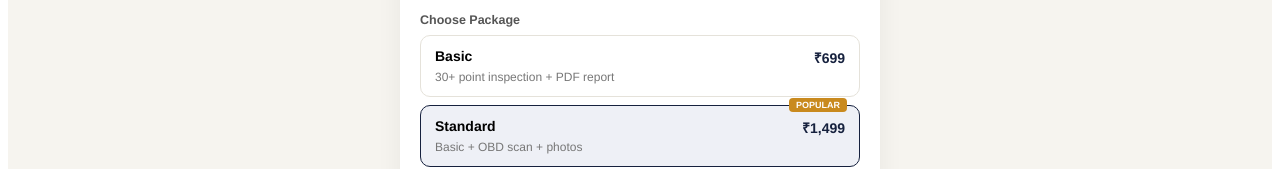
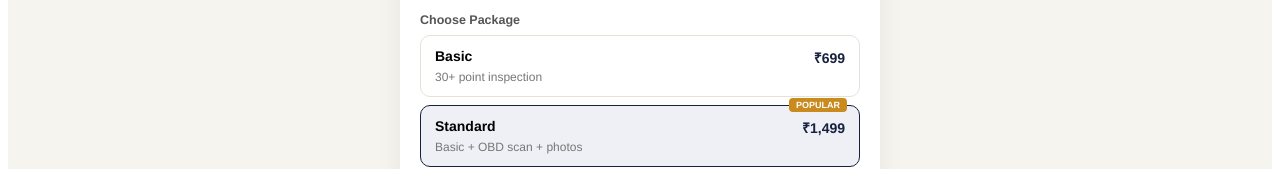
Before and after one commit to sergio-inspectmoto/Inspectmoto-customer, a React (Vite) app: page / in a window 1280 px wide. Shown: the part 483-652 px from the top of the page. Built offline with nearby package versions, Linux system fonts and the light colour scheme.

Commit message:
Update App.jsx

```diff
--- a/App.jsx
+++ b/App.jsx
@@ -2,13 +2,13 @@ import React, { useState } from "react";
 import { ClipboardCheck, MessageCircle, Search, Check, ShieldCheck, Car, FileText, ChevronDown, ChevronUp } from "lucide-react";
 import { createBooking, fetchBookingsByPhone, fetchReportByBooking } from "./firebase.js";
 
-const WHATSAPP = "919606883464"; // TODO: replace with your number
+const WHATSAPP = "919606883464";
 const LOGO = "https://i.ibb.co/HDQ0sXwB/IMG-20260710-213757-285.jpg";
 const navy = "#16213e";
 const cream = "#f6f4ef";
 
 const PACKAGES = [
-  { name: "Basic", price: "₹699", desc: "30+ point inspection + PDF report" },
+  { name: "Basic", price: "₹699", desc: "30+ point inspection" },
   { name: "Standard", price: "₹1,499", desc: "Basic + OBD scan + photos", popular: true },
   { name: "Premium", price: "₹2,199", desc: "Standard + video + negotiation notes" },
 ];
```
